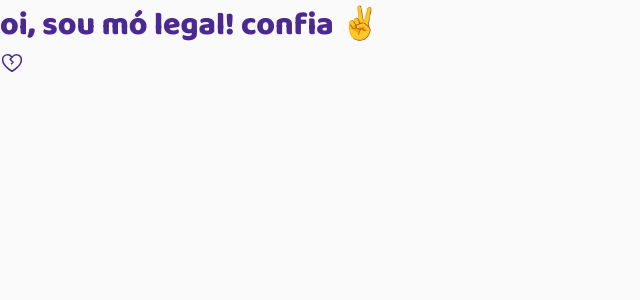
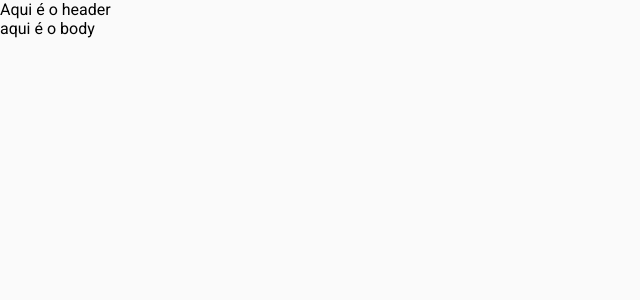
Before and after one commit to jessicaMarquess/coffee-delivery, a React (Vite) app: page / in a window 1280 px wide. Shown: the top 300 px of the page, without its empty margins (0-640 px from the left). Built offline with nearby package versions, Linux system fonts and the light colour scheme.

Commit message:
utilizando do react-router-dom

```diff
--- a/package.json
+++ b/package.json
@@ -13,6 +13,7 @@
     "phosphor-react": "^1.4.1",
     "react": "^18.2.0",
     "react-dom": "^18.2.0",
+    "react-router-dom": "^6.11.2",
     "styled-components": "^5.3.11"
   },
   "devDependencies": {
--- a/src/App.tsx
+++ b/src/App.tsx
@@ -1,20 +1,15 @@
-import styled, { ThemeProvider } from 'styled-components'
+import { ThemeProvider } from 'styled-components'
 import { defaultTheme } from './styles/themes/default'
 import { GlobalStyle } from './styles/themes/global'
-
-import { HeartBreak } from 'phosphor-react'
-
-export const Container = styled.h1`
-  font-family: 'Baloo 2', cursive;
-  font-weight: 800;
-  color: ${(props) => props.theme['purple-dark']};
-`
+import { Router } from './Router'
+import { BrowserRouter } from 'react-router-dom'
 
 function App() {
   return (
     <ThemeProvider theme={defaultTheme}>
-      <Container>oi, sou mó legal! confia ✌️</Container>
-      <HeartBreak size={24} color="#4B2995" />
+      <BrowserRouter>
+        <Router />
+      </BrowserRouter>
       <GlobalStyle />
     </ThemeProvider>
   )
--- /dev/null
+++ b/src/Router.tsx
@@ -0,0 +1,11 @@
+import { Route, Routes } from 'react-router-dom'
+
+import { Home } from './pages/Home'
+
+export const Router = () => {
+  return (
+    <Routes>
+      <Route path="/" element={<Home />} />
+    </Routes>
+  )
+}
--- /dev/null
+++ b/src/pages/Home/index.tsx
@@ -0,0 +1,8 @@
+export const Home = () => {
+  return (
+    <>
+      <header>Aqui é o header</header>
+      <body> aqui é o body</body>
+    </>
+  )
+}
```
Also changed, not shown: src/assets/irlandes.png (renamed from src/assets/irlandês.png), 1 other file (tests, documents, lock files or other folders).
